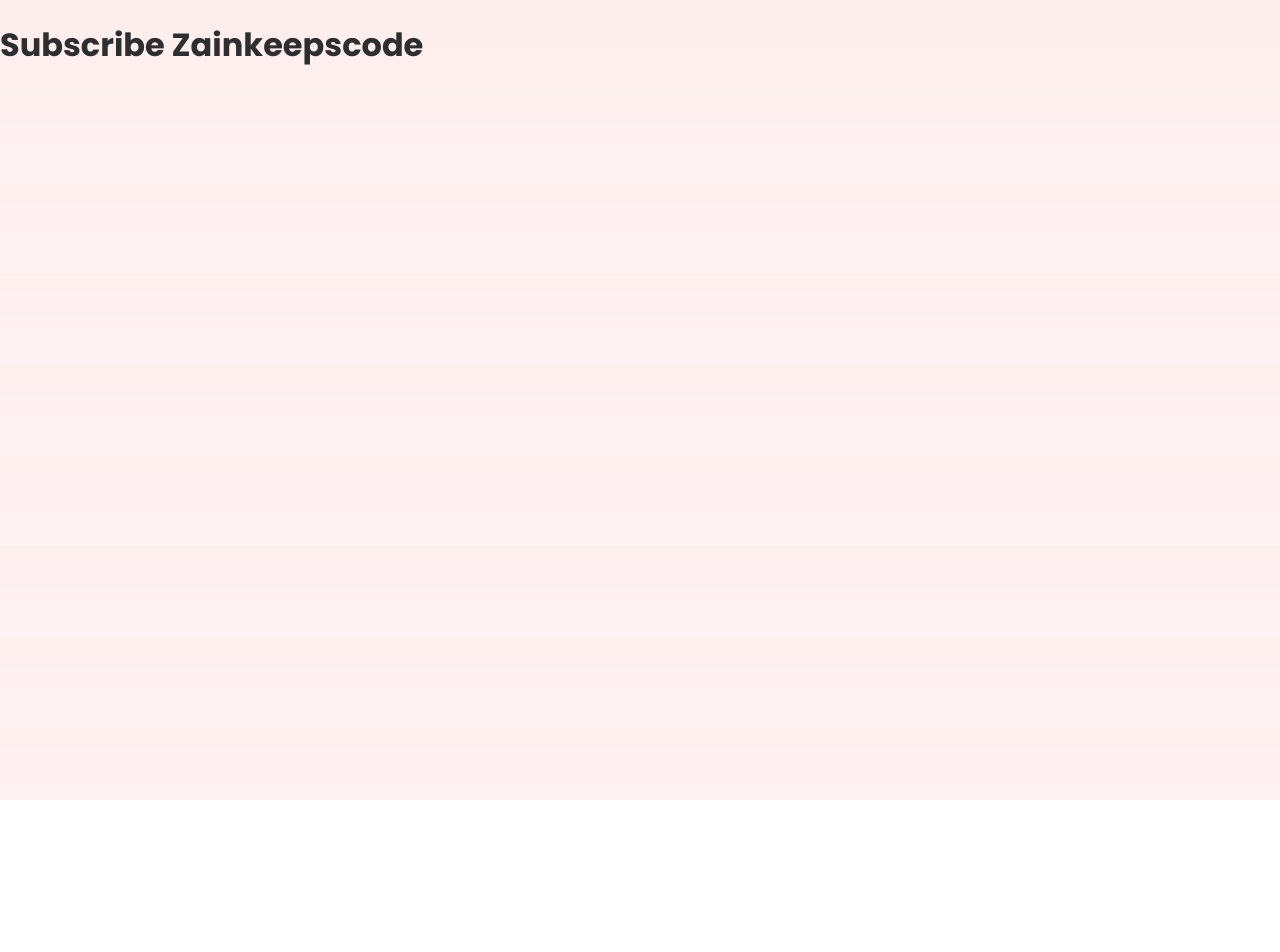
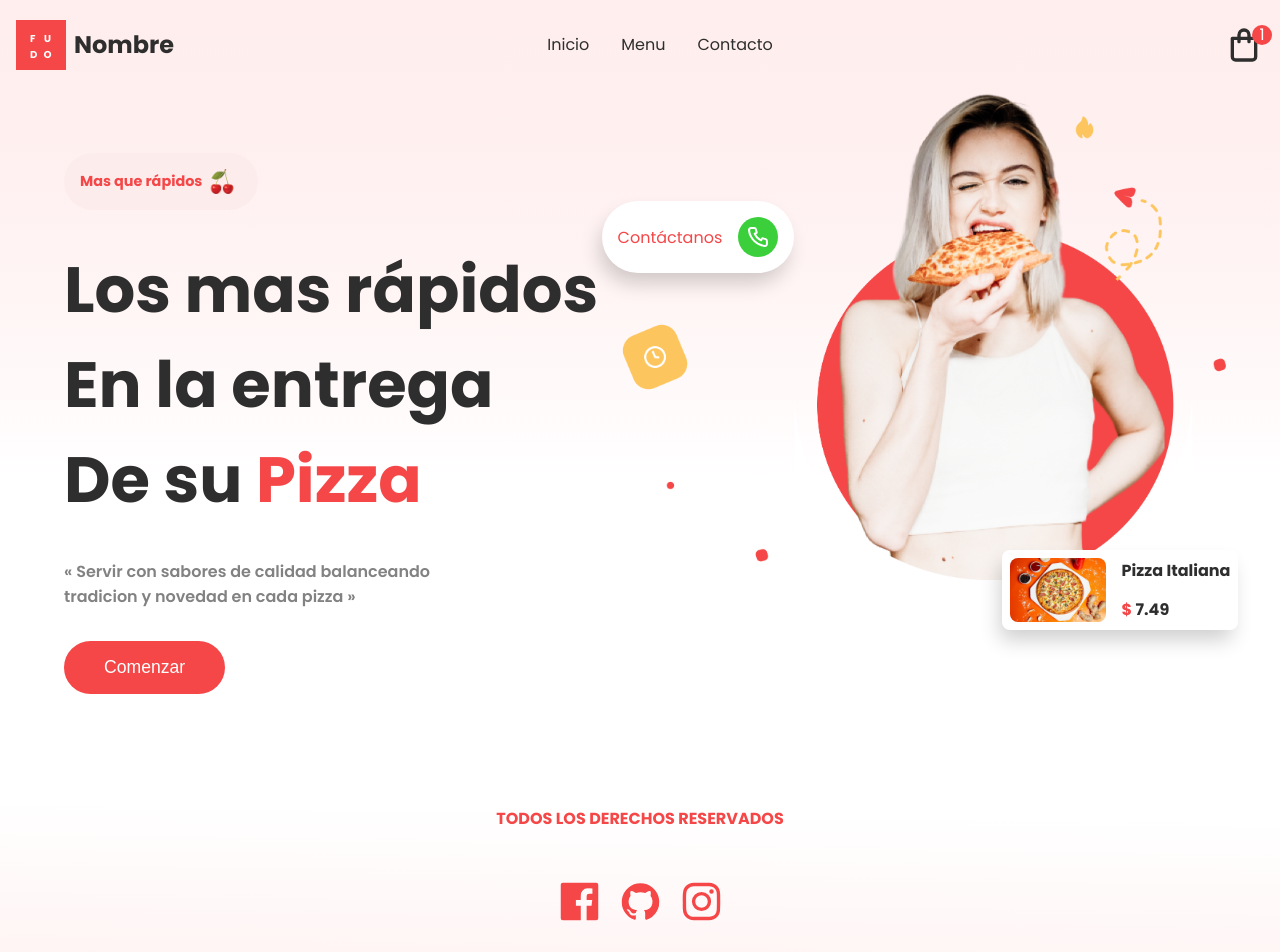
Before and after one commit to Davidfsd/ProyectoGS, a Next.js app: page / in a window 1280 px wide. Shown: the top 952 px of the page. Before the commit the page ends 800 px from the top, so only its background shows below. Built offline with nearby package versions, Linux system fonts and the light colour scheme.

Commit message:
add componentes Header,Footer,Hero

```diff
--- /dev/null
+++ b/Componentes/Footer.jsx
@@ -0,0 +1,21 @@
+import css from "../styles/Footer.module.css"
+import Logo from "../assets/Logo.png"
+import Image from "next/image";
+import { UilInstagram, UilFacebook, UilGithub } from '@iconscout/react-unicons'
+
+export default function Footer() {
+  return (
+    <div className={css.container}>
+      <span>TODOS LOS DERECHOS RESERVADOS</span>
+      <div className={css.redes}>
+        <UilFacebook size='45'/>
+        <UilGithub size='45'/>
+        <UilInstagram size='45'/>
+      </div>
+      <div className={css.logo}>
+        <Image src={Logo} alt="logo" width={50} height={50} />
+        <span>Nombre</span>
+      </div>
+    </div>
+  );
+}
--- a/Componentes/Header.jsx
+++ b/Componentes/Header.jsx
@@ -0,0 +1,32 @@
+import css from "../styles/Header.module.css";
+import Image from 'next/image';
+import Logo from '../assets/Logo.png';
+import { UilShoppingBag, UilReceipt } from "@iconscout/react-unicons";
+
+export default function Header() {
+    return(
+        <div className={css.header}>
+            {/* Zona Logo */}
+            <div className={css.logo}>
+                <Image src={Logo} alt="" width={50} height={50}/>
+                <span>Nombre</span>
+            </div>
+
+            {/* Zona Menu Cabecera */}
+            <ul className={css.menu}>
+                <li>Inicio</li>
+                <li>Menu</li>
+                <li>Contacto</li>
+            </ul>
+
+            {/* Zona Derecha Carrito */}
+            <div className={css.rightSide}>
+                <div className={css.cart}>
+                    <UilShoppingBag size={40} color="#2E2E2E"/>
+                    <div className={css.badge}>1</div>
+                </div>
+            </div>
+
+        </div>
+    )
+};
--- /dev/null
+++ b/Componentes/Hero.jsx
@@ -0,0 +1,64 @@
+import Image from 'next/image';
+import css from '../styles/Hero.module.css';
+import Cherry from '../assets/Cherry.png';
+import HeroImage from '../assets/Heroimage.png';
+import { UilPhone } from "@iconscout/react-unicons";
+import Pizza1 from "../assets/p1.jpg";
+
+export default function Hero() {
+    return(
+        <div className={css.container}>
+            {/* Zona izquierda Main*/}
+            <div className={css.left}>
+                <div className={css.cherryDiv}>
+                    <span>Mas que rápidos</span>
+                    <Image src={Cherry} alt="" width={40} height={25}/>
+                </div>
+
+                <div className={css.heroText}>
+                    <span>Los mas rápidos</span>
+                    <span>En la entrega</span>
+                    <span>
+                        De su <span style={{color: "var(--themeRed)"}}>Pizza</span>
+                    </span>
+                </div>
+                <span className={css.miniText}>
+                    « Servir con sabores de calidad balanceando tradicion
+                    y novedad en cada pizza »
+                </span>
+
+                <button className={`btn ${css.btn}`}>
+                    Comenzar
+                </button>
+            </div>
+
+            <div className={css.grow}></div>
+
+            {/* Zona Derecha Main */}
+            <div className={css.right}>
+                <div className={css.imageContainer}>
+                    <Image src={HeroImage} alt="heroImage" layout="intrinsic" />
+                </div>
+
+                <div className={css.ContactUs}>
+                    <span>Contáctanos</span>
+                    <div>
+                        <UilPhone color="white" />
+                    </div>
+                </div>
+
+                <div className={css.Pizza}>
+                    <div>
+                        <Image src={Pizza1} alt="pizza" objectFit="cover" layout="intrinsic"/>
+                    </div>
+                    <div className={css.details}>
+                        <span>Pizza Italiana</span>
+                        <span>
+                            <span style={{ color: "var(--themeRed)" }}>$ </span> 7.49
+                        </span>
+                    </div>
+                </div>
+            </div>
+        </div>
+    )
+};
--- a/Componentes/Layout.jsx
+++ b/Componentes/Layout.jsx
@@ -1,7 +1,8 @@
+
 import Footer from "./Footer"
 import Header from "./Header"
 
-/*Primer componente que devolvera el encabezado(Header) El cuerpo de la pagina (Childrens) y el Footer (Pie de pagina)
+/*Componmente diseño que devolvera el encabezado(Header) El cuerpo de la pagina (Childrens) y el Footer (Pie de pagina)
 * El encabezado y pie de pagina sera comun en todas las vistas, el home y children se pasan como props al Layout*/
 
 const Layout = ({children, home})=> {
--- a/pages/index.js
+++ b/pages/index.js
@@ -1,8 +1,12 @@
 import Head from "next/head";
+import Hero from "../Componentes/Hero";
+import Layout from "../Componentes/Layout";
+import css from '../styles/Home.module.css'
 
 export default function Home() {
   return (
-      <div>
+      <Layout>
+        <div className={css.container}>
           <Head>
             <title>Proyecto</title>
             <meta name="description" content="Generated by create next app" />
@@ -10,8 +14,9 @@
           </Head>
           {/* body */}
           <main>
-          <h1>Subscribe Zainkeepscode</h1>
+            <Hero/>
           </main>
         </div>
+      </Layout>
   );
 }
--- /dev/null
+++ b/styles/Footer.module.css
@@ -0,0 +1,31 @@
+.container{
+    display: flex;
+    flex-direction: column;
+    gap: 3rem;
+    margin-top: 6rem;
+    align-items: center;
+    justify-content: center;
+    background: linear-gradient(1deg, rgba(255, 237, 237, 0.85) 0%, rgba(255, 255, 255, 0) 14rem);
+  }
+  .container>span{
+    color: var(--themeRed);
+    font-weight: bold;
+  }
+
+  .logo{
+    display: flex;
+    align-items: center;justify-content: flex-start;
+    gap: 0.5rem;
+    flex:1;
+}
+  .logo>span{
+    font-weight: bold;
+    font-size: 1.5rem;
+}
+.redes{
+    display: flex;
+    gap: 1rem;
+}
+.redes>*{
+    fill: var(--themeRed);
+}
--- /dev/null
+++ b/styles/Header.module.css
@@ -0,0 +1,61 @@
+.header {
+    display: flex;
+    align-items: center;
+    justify-content: space-between;
+    padding: 1rem;
+  }
+
+  .logo{
+    display: flex;
+    align-items: center;justify-content: flex-start;
+    gap: 0.5rem;
+    flex:1;
+
+}
+  .logo>span{
+    font-weight: bold;
+    font-size: 1.5rem;
+  }
+
+  .menu{
+    display: flex;
+    list-style: none;
+    gap: 2rem;
+    flex: 1;
+    justify-content: center;
+    z-index: 99;
+  }
+
+ .menu>li:hover{
+    color: var(--themeRed);
+    cursor: pointer;
+ }
+
+ .rightSide{
+  display: flex;
+  gap: 1rem;
+  flex: 1;
+  justify-content: flex-end;
+ }
+
+
+  .cart{
+    display: flex;
+    justify-content: flex-end;
+    position: relative;
+    cursor: pointer;
+    z-index: 99;
+}
+
+   .badge{
+    display: flex;
+    position: absolute;
+    background-color: var(--themeRed);
+    color: white;
+    border-radius: 50%;
+    width: 20px;
+    height: 20px;
+    align-items: center;
+    justify-content: center;
+    right: -0.5rem;
+   }
--- /dev/null
+++ b/styles/Hero.module.css
@@ -0,0 +1,124 @@
+.container{
+    display: flex;
+    position: relative;
+    width: 55%;
+}
+.left{
+    display: flex;
+    flex-direction: column;
+    gap: 2rem;
+}
+.cherryDiv{
+    display: flex;
+    align-items: center;
+    justify-content: center;
+    width: fit-content;
+    margin-top: 3rem;
+    background-color: var(--pink);
+    padding: 1rem;
+    border-radius: 2rem;
+    font-size: 0.9rem;
+    color:var(--themeRed);
+    font-weight: bold;
+}
+
+.heroText{
+    display: flex;
+    flex-direction: column;
+    font-size: 4rem;
+    font-weight: bold;
+}
+
+
+.miniText{
+    width: 70%;
+    color: var(--gray);
+    font-weight:600;
+}
+
+.btn{
+    padding: 1rem 2.5rem;
+}
+
+.right{
+    position: relative;
+
+}
+
+.grow{
+    flex-grow: 1;
+}
+
+.imageContainer{
+    width: 38rem;
+    position: absolute;
+    top: -5rem;
+    left: -5rem;
+}
+
+
+.ContactUs{
+    display: flex;
+    align-items: center;
+    justify-content: center;
+    position: absolute;
+    width: max-content;
+    padding: 1rem;
+    border-radius: 5rem;
+    top: 6rem;
+    left: -6rem;
+    gap: 1rem;
+    background-color: white;
+    box-shadow: var(--shadow);
+    color: var(--themeRed);
+    transition: all 300ms ease;
+}
+
+.ContactUs>div{
+    background: rgb(59 208 59);
+    border-radius: 50%;
+    width: 2.5rem;
+    display: flex;
+    align-items: center;
+    justify-content: center;
+    height: 2.5rem;
+}
+
+.ContactUs:hover{
+    cursor: pointer;
+    transform: scale(1.1);
+}
+
+
+.Pizza{
+    display: flex;
+    gap: 1rem;
+    background-color: white;
+    box-shadow: var(--shadow);
+    padding: 0.5rem;
+    border-radius: 0.5rem;
+    position: absolute;
+    bottom: 4rem;
+    left: 19rem;
+    width: max-content;
+    transition: all 300ms ease;
+}
+.Pizza:hover{
+    cursor: pointer;
+    transform: scale(1.1);
+}
+.Pizza>:nth-child(1)
+{
+    border-radius: 0.5rem;
+    width: 6rem;
+    height: 4rem;
+    overflow: hidden;
+}
+
+.Pizza>:nth-child(2)
+{
+    display: flex;
+    flex-direction: column;
+    justify-content: space-between;
+    font-weight: bold;
+}
--- /dev/null
+++ b/styles/Home.module.css
@@ -0,0 +1,3 @@
+.container{
+    padding: 1rem 4rem;
+}
--- a/styles/globals.css
+++ b/styles/globals.css
@@ -50,5 +50,15 @@
 * {
   box-sizing: border-box;
   transition: all 300ms ease;
+}
 
+.btn{
+  width: max-content;
+  padding: 1rem;
+  border-radius: 4rem;
+  border: none;
+  color: white;
+  background-color: var(--themeRed);
+  font-size: 1.1rem;
+  cursor: pointer;
 }
```
Also changed, not shown: 1 other file (tests, documents, lock files or other folders). Lines whose indentation alone changed are shown as unchanged.
